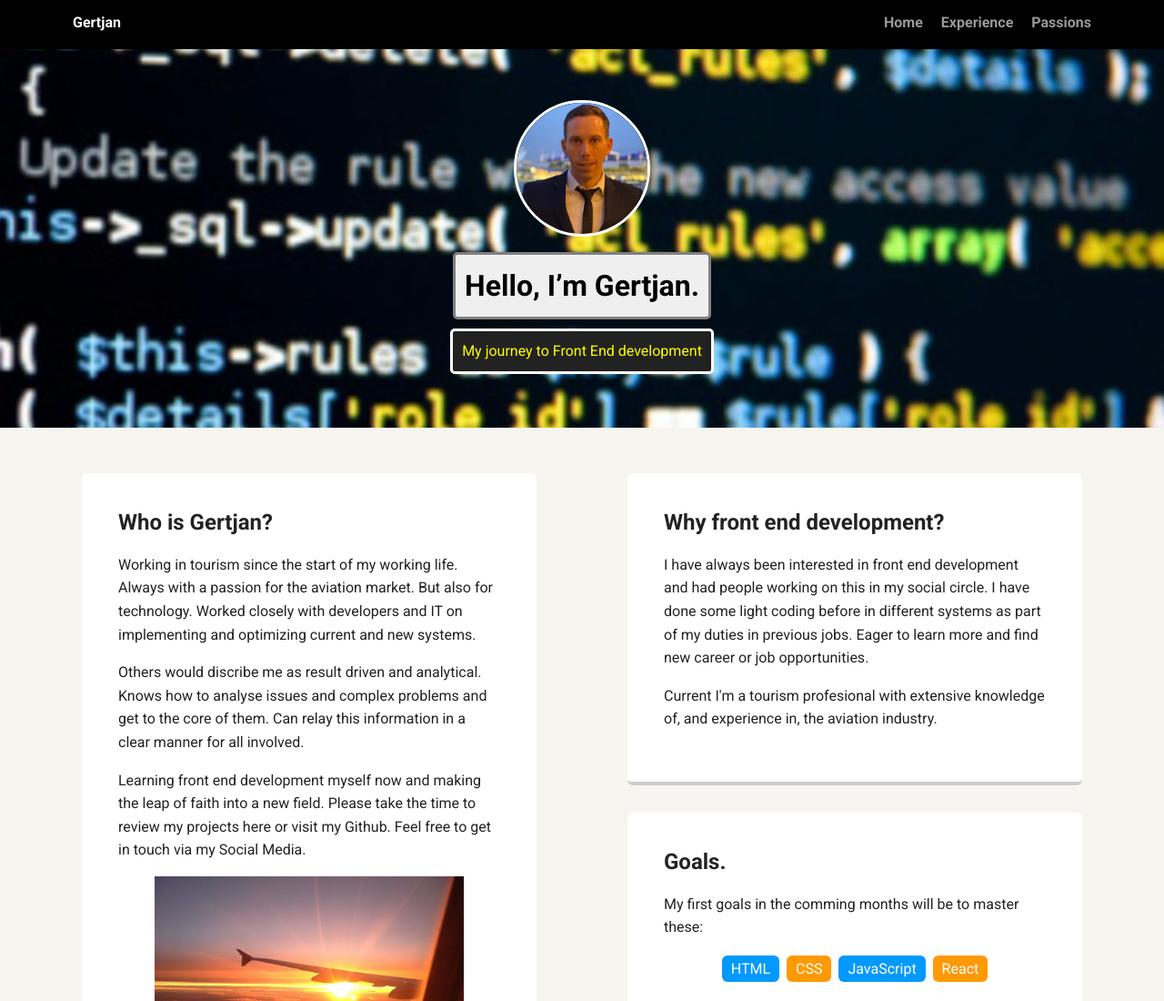
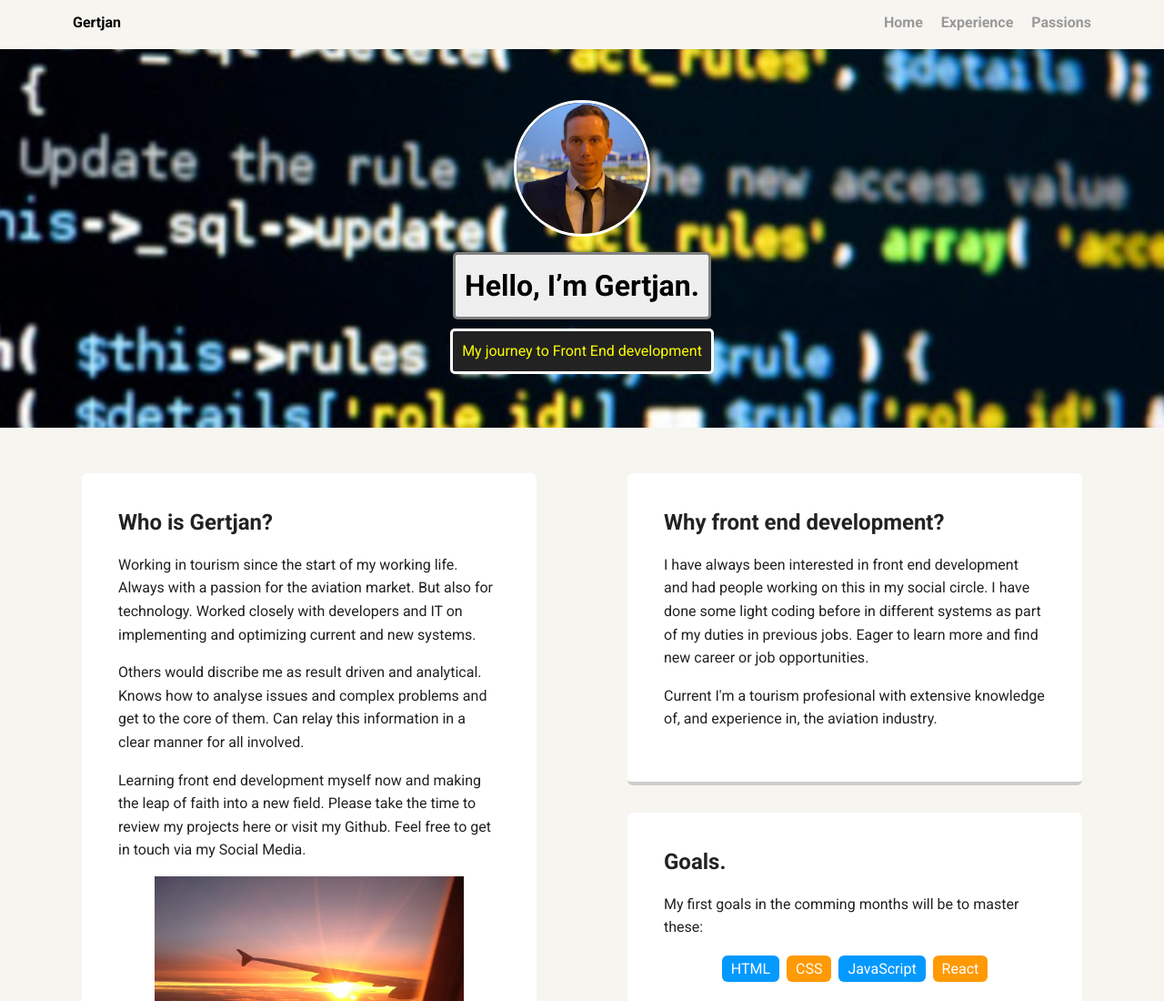
Before and after one commit to gertjanvdt/Techdegree-unit-1, a plain HTML site: page index.html in a window 1280 px wide. Shown: the top 1100 px of the page at 91% size. Drawn offline with Linux system fonts and the light colour scheme; a web font is replaced by a local one.

Commit message:
changed navbar color

```diff
--- a/styles.css
+++ b/styles.css
@@ -25,7 +25,7 @@ a:hover {
 
 .main-nav {
   width: 100%;
-  background: black;
+  background: #f7f5f0;
   min-height: 30px;
   padding: 10px;
   position: fixed;
@@ -43,7 +43,7 @@ a:hover {
 .nav .name {
     display: block;
     margin-right: auto;
-    color: white;
+    color: black;
 }
 .nav li {
   padding: 5px 10px 10px 10px;
@@ -52,7 +52,7 @@ a:hover {
   transition: all .5s;
 }
 .nav a:hover {
-  color: white
+  color: black
 }
 
 header {
```
